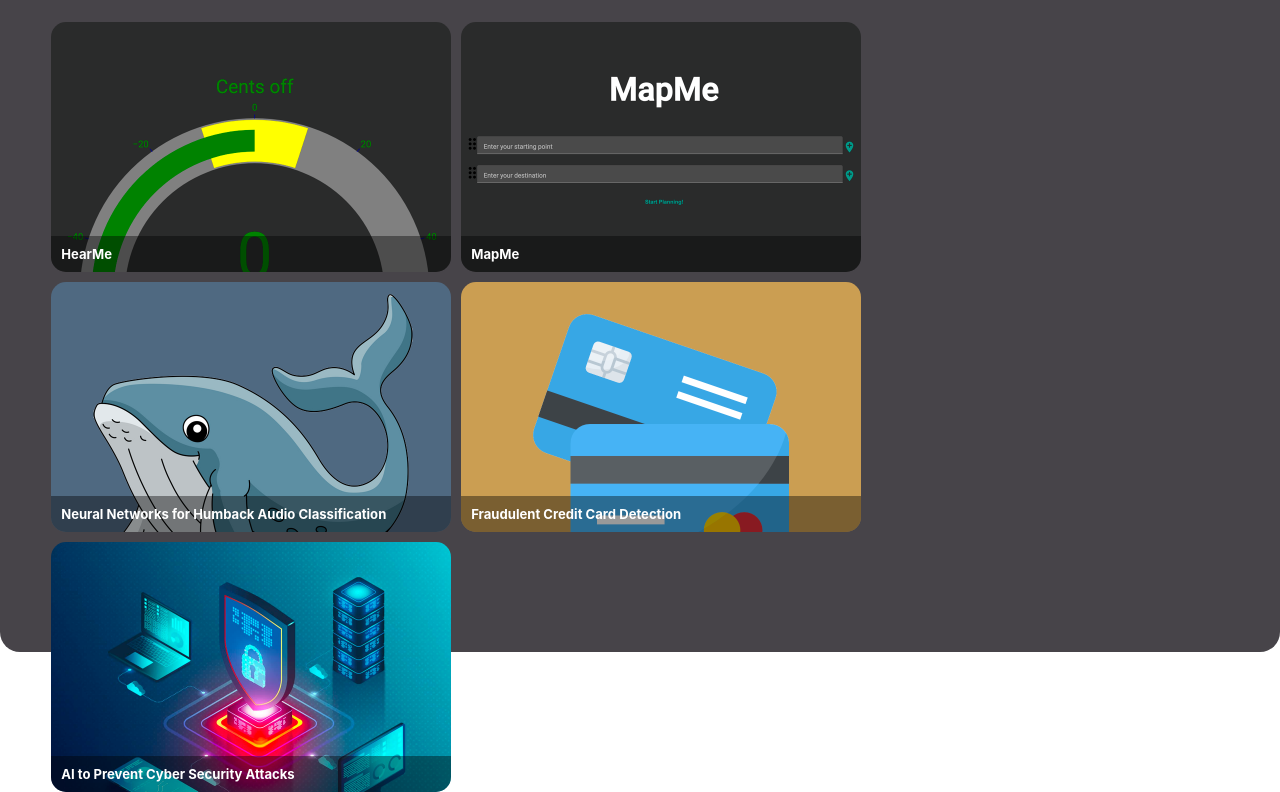
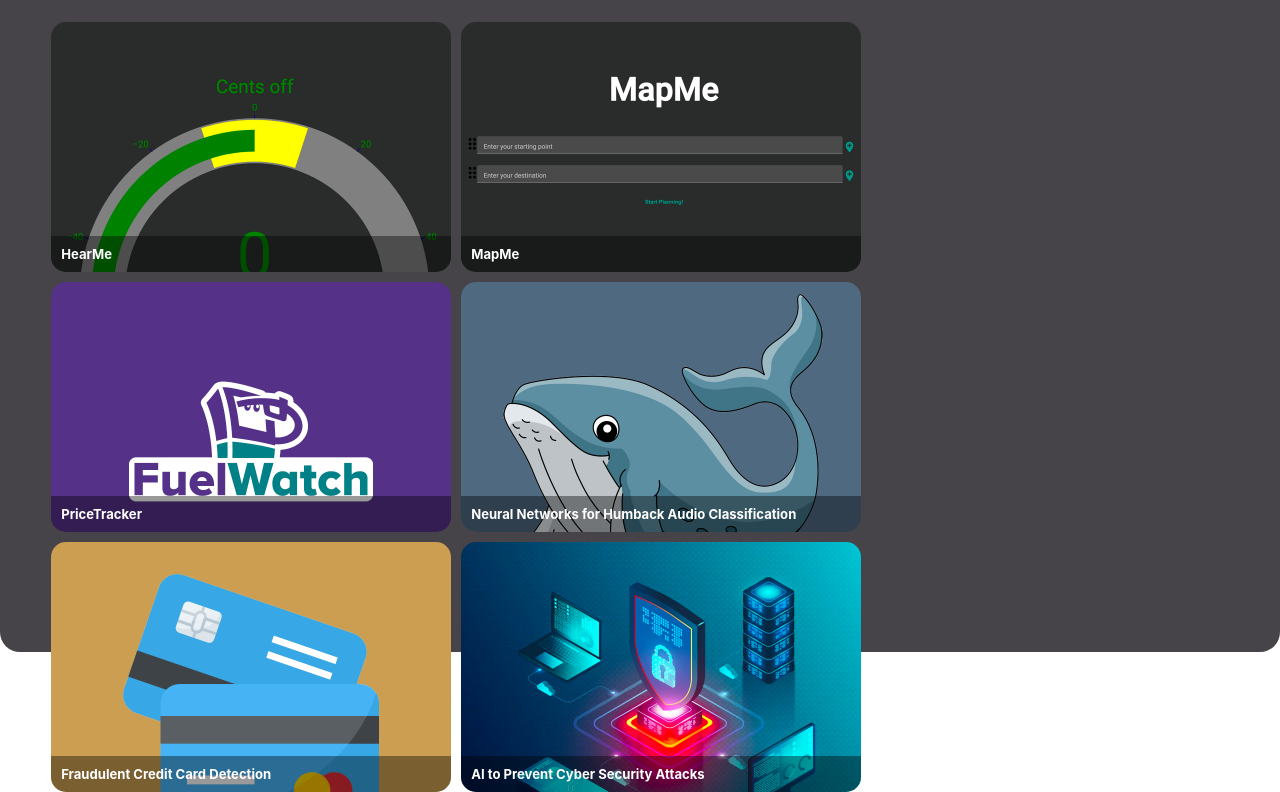
Before and after one commit to kasmello/Portfolio, a React (Create React App) app in the folder portfolio/: page / in a window 1280 px wide. Shown: the part 442-1234 px from the top of the page. Built offline with nearby package versions, Linux system fonts and the light colour scheme.

Commit message:
added price tracker to portfolio

```diff
--- a/portfolio/src/App.js
+++ b/portfolio/src/App.js
@@ -4,6 +4,7 @@
 import MapMeThumbnail from './mapmethumbnail.png'
 import CyberThumbnail from './cyberthumb.png'
 import WhaleThumbnail from './whalethumb.png'
+import PriceThumbnail from './pricethumb.png'
 import CCThumbnail from './ccthumb.png'
 import CyberPDF from './cybersecurityml.pdf'
 import WhalePDF from './humpbacknn.pdf'
@@ -42,6 +43,12 @@
             link="https://kasmello.github.io/MapMe/"
           />
           <RoundedCard
+            imageSrc={PriceThumbnail}
+            label="PriceTracker"
+            description={parse('A <i>React</i> app designed to track the price of items. Currently only tracking fuel from fuelwatch.wa.gov.au. <i>IN PROGRESS</i>')}
+            link="https://kasmello.github.io/PriceTracker/"
+          />
+          <RoundedCard
             imageSrc={WhaleThumbnail}
             label="Neural Networks for Humback Audio Classification"
             description={parse('My Honours academic <i>paper</i> which looked into<br><i>transformers</i> and <i>neural networks</i> using <i>Python</i> to detect different Humback Whale vocalisations.')}
```
Also changed, not shown: portfolio/src/pricethumb.png (added).
